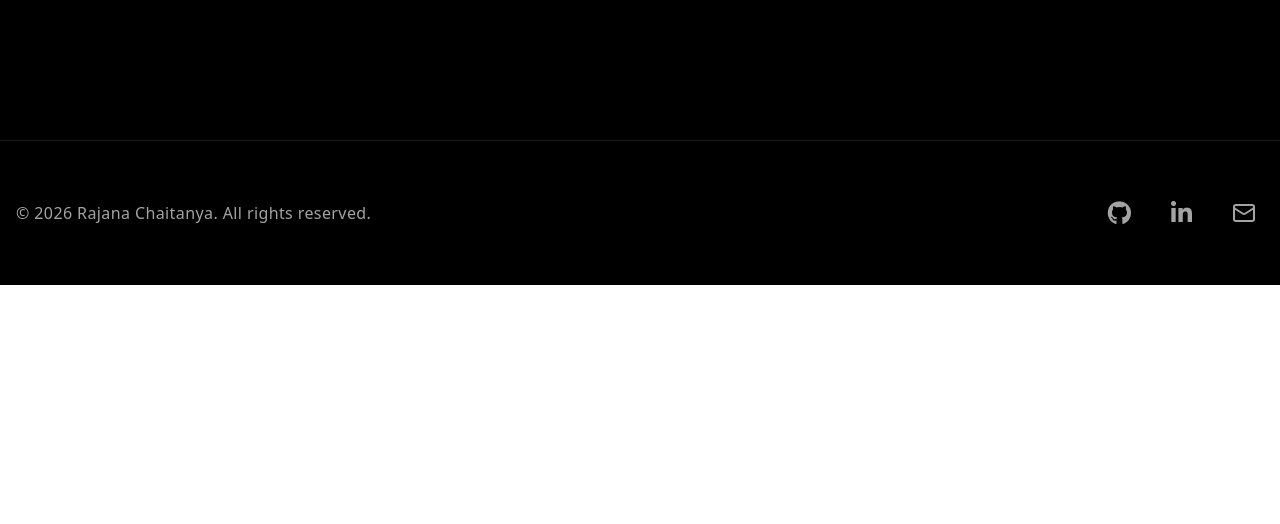
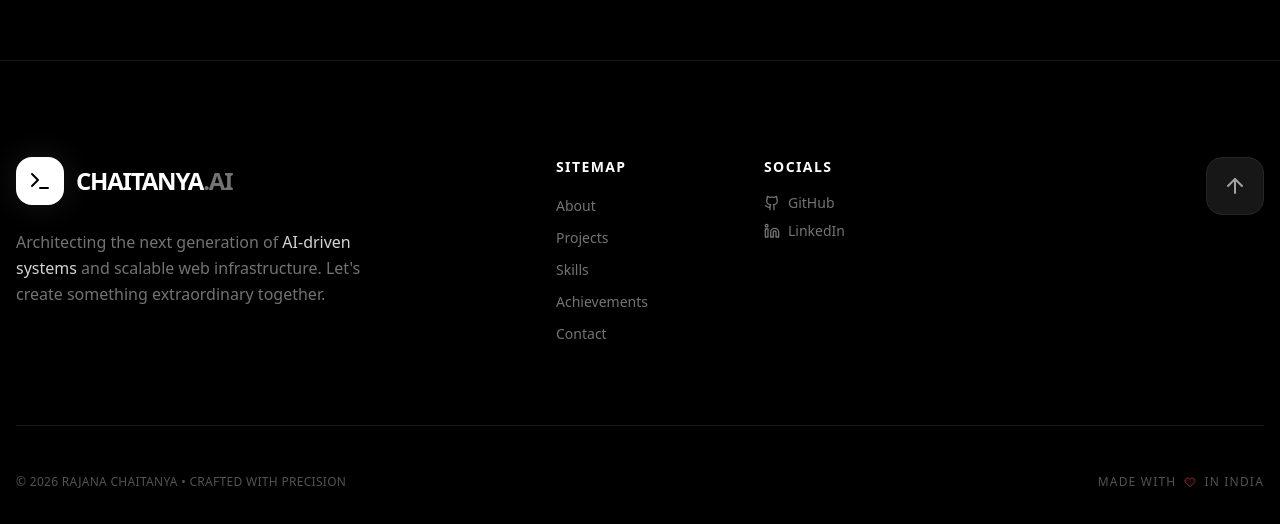
Before and after one commit to Cheezu-hub/portfolio, a React (Vite) app: page / in a window 1280 px wide. Shown: the part 7772-8296 px from the top of the page. Before the commit the page ends 8057 px from the top, so only its background shows below. Built offline with nearby package versions, Linux system fonts and the light colour scheme.

Commit message:
feat: redesign Footer with quick links and better branding

```diff
--- a/src/components/Footer.tsx
+++ b/src/components/Footer.tsx
@@ -1,50 +1,83 @@
-import { Mail } from "lucide-react";
+import { Mail, Github, Linkedin, ArrowUp, Terminal, Heart } from "lucide-react";
 import { Magnetic } from "@/components/ui/magnetic";
 
 export function Footer() {
+  const scrollToTop = () => {
+    window.scrollTo({ top: 0, behavior: 'smooth' });
+  };
+
   return (
-    <footer className="border-t border-neutral-900 bg-black mt-20">
-      <div className="max-w-7xl mx-auto py-12 px-4 flex flex-col md:flex-row items-center justify-between gap-6">
-        <div>
-          <p className="text-neutral-400 font-medium tracking-wide">
-            © {new Date().getFullYear()} Rajana Chaitanya. All rights reserved.
-          </p>
+    <footer className="relative border-t border-neutral-900 bg-black pt-24 pb-12 overflow-hidden">
+      {/* Background decoration */}
+      <div className="absolute bottom-0 left-1/2 -translate-x-1/2 w-full h-full max-w-4xl bg-primary/5 blur-[120px] rounded-full pointer-events-none -z-10" />
+
+      <div className="max-w-7xl mx-auto px-4">
+        <div className="grid grid-cols-1 md:grid-cols-12 gap-12 mb-20">
+          {/* Brand section */}
+          <div className="md:col-span-5 space-y-6">
+            <div className="flex items-center gap-3 group cursor-default">
+              <div className="w-12 h-12 rounded-2xl bg-white text-black flex items-center justify-center font-bold text-xl shadow-[0_0_30px_rgba(255,255,255,0.1)]">
+                <Terminal className="w-6 h-6" />
+              </div>
+              <span className="text-2xl font-bold text-white tracking-tighter font-space">CHAITANYA<span className="text-neutral-500">.AI</span></span>
+            </div>
+            <p className="text-neutral-500 max-w-sm leading-relaxed font-archivo">
+              Architecting the next generation of <span className="text-neutral-300">AI-driven systems</span> and scalable web infrastructure. Let's create something extraordinary together.
+            </p>
+          </div>
+
+          {/* Navigation section */}
+          <div className="md:col-span-4 grid grid-cols-2 gap-8">
+            <div className="space-y-4">
+              <h4 className="text-sm font-bold text-white uppercase tracking-widest font-space">Sitemap</h4>
+              <ul className="space-y-2">
+                {["About", "Projects", "Skills", "Achievements", "Contact"].map((item) => (
+                  <li key={item}>
+                    <a href={`#${item.toLowerCase()}`} className="text-neutral-500 hover:text-white transition-colors text-sm font-medium">
+                      {item}
+                    </a>
+                  </li>
+                ))}
+              </ul>
+            </div>
+            <div className="space-y-4">
+              <h4 className="text-sm font-bold text-white uppercase tracking-widest font-space">Socials</h4>
+              <ul className="space-y-2">
+                <li>
+                  <a href="https://github.com/Cheezu-hub" target="_blank" rel="noreferrer" className="text-neutral-500 hover:text-white transition-colors text-sm font-medium flex items-center gap-2">
+                    <Github className="w-4 h-4" /> GitHub
+                  </a>
+                </li>
+                <li>
+                  <a href="https://linkedin.com/in/rajana-chaitanya" target="_blank" rel="noreferrer" className="text-neutral-500 hover:text-white transition-colors text-sm font-medium flex items-center gap-2">
+                    <Linkedin className="w-4 h-4" /> LinkedIn
+                  </a>
+                </li>
+              </ul>
+            </div>
+          </div>
+
+          {/* Action section */}
+          <div className="md:col-span-3 flex flex-col items-start md:items-end gap-6">
+            <Magnetic>
+              <button
+                onClick={scrollToTop}
+                className="p-4 rounded-2xl bg-neutral-900 border border-neutral-800 text-neutral-400 hover:text-white hover:border-neutral-600 transition-all shadow-xl group"
+              >
+                <ArrowUp className="w-6 h-6 group-hover:-translate-y-1 transition-transform" />
+              </button>
+            </Magnetic>
+          </div>
         </div>
 
-        <div className="flex gap-6 items-center">
-          <Magnetic>
-            <a
-              href="https://github.com/Cheezu-hub"
-              target="_blank"
-              rel="noreferrer"
-              className="text-neutral-400 hover:text-white transition-colors p-2 flex items-center justify-center"
-            >
-              <i className="fa-brands fa-github text-2xl"></i>
-              <span className="sr-only">GitHub</span>
-            </a>
-          </Magnetic>
-          <Magnetic>
-            <a
-              href="https://www.linkedin.com/in/rajana-chaitanya/"
-              target="_blank"
-              rel="noreferrer"
-              className="text-neutral-400 hover:text-white transition-colors p-2 flex items-center justify-center"
-            >
-              <i className="fa-brands fa-linkedin-in text-2xl"></i>
-              <span className="sr-only">LinkedIn</span>
-            </a>
-          </Magnetic>
-          <Magnetic>
-            <a
-              href="https://mail.google.com/mail/?view=cm&fs=1&to=rajanachaitanya29@gmail.com&su=Contact%20from%20Portfolio"
-              target="_blank"
-              rel="noreferrer"
-              className="text-neutral-400 hover:text-white transition-colors p-2 flex items-center justify-center"
-            >
-              <Mail className="w-6 h-6" />
-              <span className="sr-only">Email</span>
-            </a>
-          </Magnetic>
+        <div className="pt-12 border-t border-neutral-900 flex flex-col md:flex-row items-center justify-between gap-6">
+          <p className="text-neutral-600 text-xs font-medium tracking-wide uppercase">
+            © {new Date().getFullYear()} Rajana Chaitanya • Crafted with precision
+          </p>
+
+          <div className="flex items-center gap-2 text-neutral-600 text-xs font-medium uppercase tracking-widest">
+            Made with <Heart className="w-3 h-3 text-red-500/50 fill-red-500/10" /> in India
+          </div>
         </div>
       </div>
     </footer>
```
